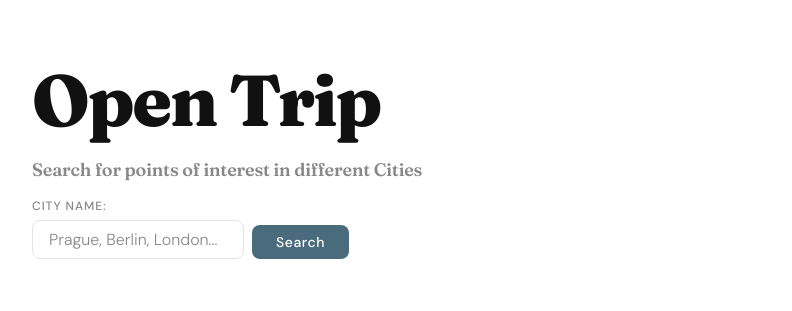
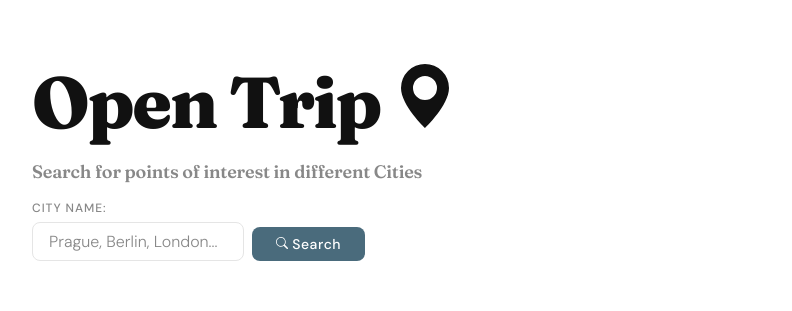
Before and after one commit to FilipCmral/4IT427_cmif00_SP_OpenTrip, a React (Vite) app: page / in a window 1280 px wide. Shown: the top 311 px of the page, without its empty margins (48-840 px from the left). Built offline with nearby package versions, Linux system fonts and the light colour scheme; no server answers.

Commit message:
feat: added favicons to the main page for better visuals

```diff
--- a/src/components/SearchButton.tsx
+++ b/src/components/SearchButton.tsx
@@ -8,7 +8,7 @@ interface SearchButtonProps {
 export function SearchButton({ buttonName, buttonText }: SearchButtonProps) {
   return (
     <button className={styles.button}  type="submit" name={buttonName}>
-      {buttonText}
+      <svg xmlns="http://www.w3.org/2000/svg" width="12" height="12" fill="currentColor" className="bi bi-search" viewBox="0 0 16 16"><path d="M11.742 10.344a6.5 6.5 0 1 0-1.397 1.398h-.001q.044.06.098.115l3.85 3.85a1 1 0 0 0 1.415-1.414l-3.85-3.85a1 1 0 0 0-.115-.1zM12 6.5a5.5 5.5 0 1 1-11 0 5.5 5.5 0 0 1 11 0"/></svg>  {buttonText}
     </button>
   );
 }
--- a/src/pages/SearchForPointsOfInterestPage.tsx
+++ b/src/pages/SearchForPointsOfInterestPage.tsx
@@ -14,7 +14,9 @@ export function SearchForPointsOfInterestPage() {
   return (
     <div className={styles.page}>
       <div className={styles.header}>
-        <h1 className={styles.title}>Open Trip</h1>
+        <h1 className={styles.title}>
+          Open Trip  <svg xmlns="http://www.w3.org/2000/svg" width="64" height="64" fill="currentColor" className="bi bi-geo-alt-fill" viewBox="0 0 16 16"><path d="M8 16s6-5.686 6-10A6 6 0 0 0 2 6c0 4.314 6 10 6 10m0-7a3 3 0 1 1 0-6 3 3 0 0 1 0 6"/></svg>
+        </h1>
         <SearchPointsOfInterestForm onSearch={makeSearch} updateFormTitle={updateFormTitle} />
       </div>
 
```
Also changed, not shown: TODO.txt.
